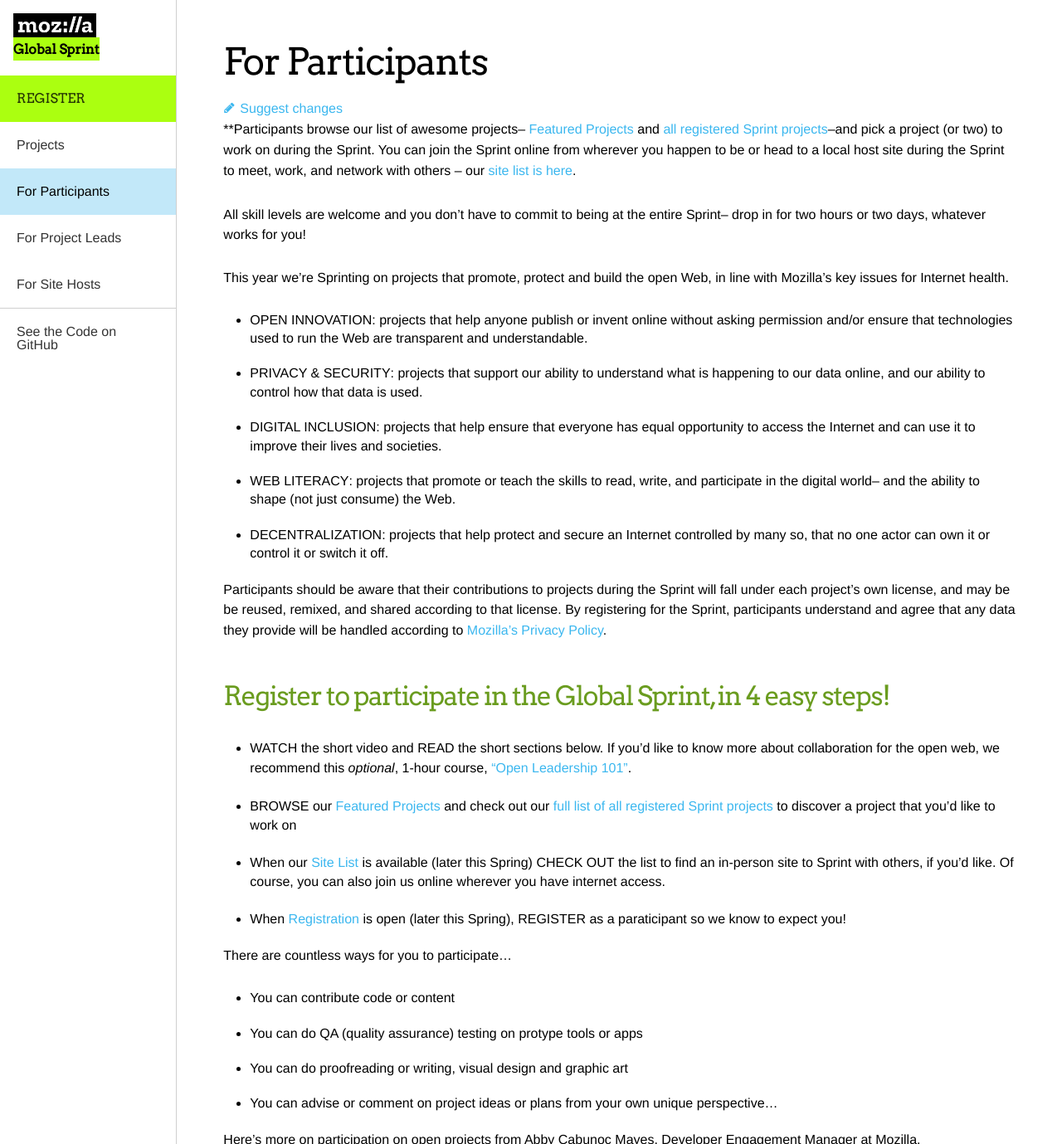
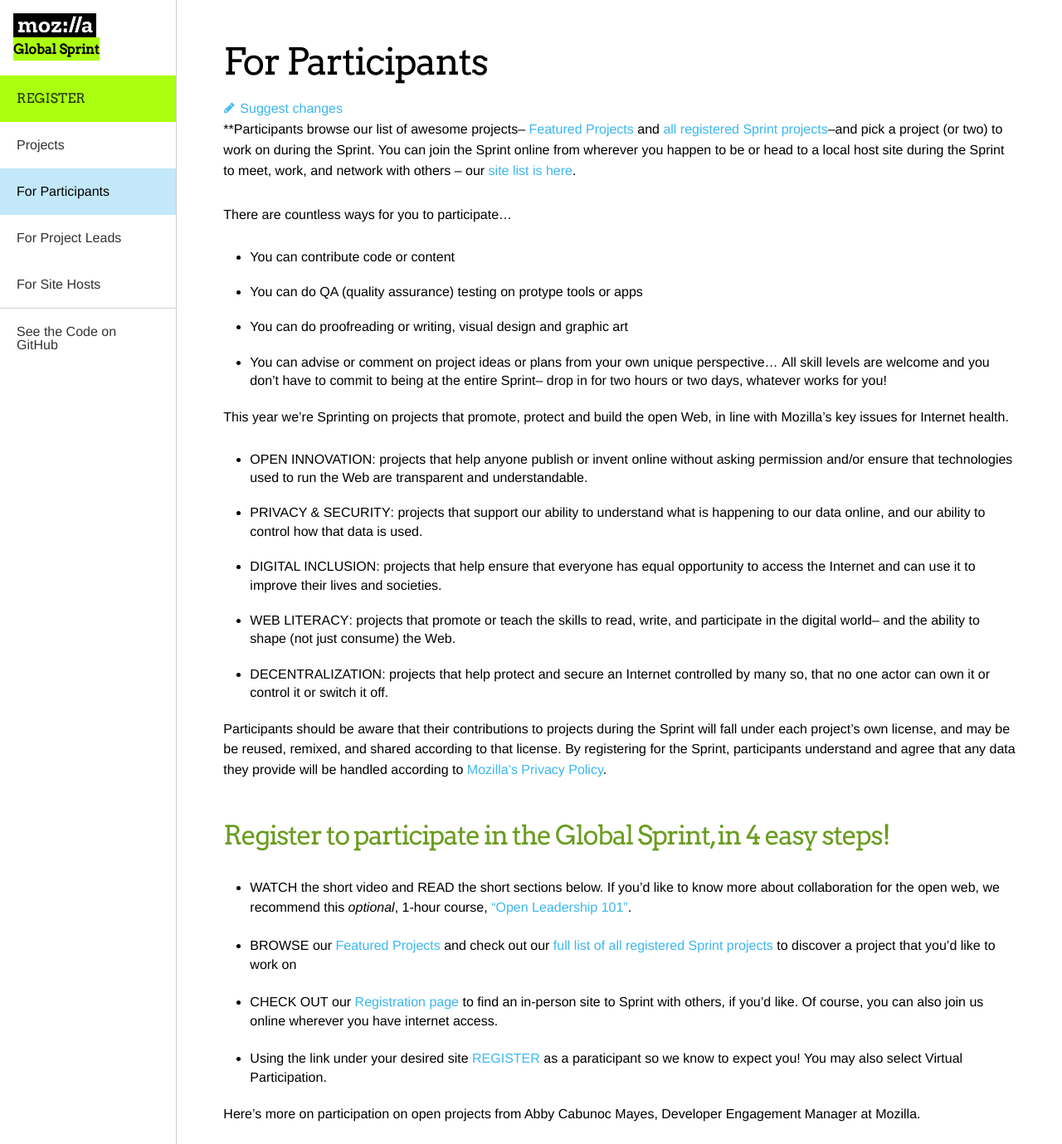
Before and after one commit to mozilla/global-sprint, a Jekyll site: the page built from _articles/participants.md, in a window 1280 px wide and 1400 px high, cut to the strip 0-1379 px from the top of the window. Shown: the whole strip at 83% size. Built offline with Jekyll 4.4.1, drawn with Linux system fonts in a browser that asks for light colours; comment, search, counter and statistics services are not loaded.

Commit message:
Update participants.md

```diff
--- a/_articles/participants.md
+++ b/_articles/participants.md
@@ -5,7 +5,13 @@ title: For Participants
 
 **Participants browse our list of awesome projects-- [Featured Projects](https://mozilla.github.io/global-sprint/projects/) and [all registered Sprint projects](https://github.com/mozilla/global-sprint/issues)--and pick a project (or two) to work on during the Sprint. You can join the Sprint online from wherever you happen to be or head to a local host site during the Sprint to meet, work, and network with others -- our [site list is here](https://mozilla.github.io/global-sprint/register/).
 
+There are countless ways for you to participate...
+* You can contribute code or content
+* You can do QA (quality assurance) testing on protype tools or apps
+* You can do proofreading or writing, visual design and graphic art
+* You can advise or comment on project ideas or plans from your own unique perspective...
 **All skill levels are welcome and you don't have to commit to being at the entire Sprint-- drop in for two hours or two days, whatever works for you!**
+
 
 This year we're Sprinting on projects that promote, protect and build the open Web, in line with Mozilla's key issues for Internet health.
 
@@ -21,14 +27,8 @@ Participants should be aware that their contributions to projects during the Spr
 
 * **WATCH** the short video and **READ** the short sections below. If you'd like to know more about collaboration for the open web, we recommend this *optional*, 1-hour course, ["Open Leadership 101"](https://mozilla.teachable.com/p/open-leadership-101).
 * **BROWSE** our [Featured Projects](https://mozilla.github.io/global-sprint/projects/) and check out our [full list of all registered Sprint projects](https://github.com/mozilla/global-sprint/issues) to discover a project that you'd like to work on
-* When our [Site List]() is available (later this Spring) **CHECK OUT** the list to find an in-person site to Sprint with others, if you'd like. Of course, you can also join us online wherever you have internet access.
-* When [Registration]() is open (later this Spring), **REGISTER** as a paraticipant so we know to expect you!
-
-There are countless ways for you to participate...
-* You can contribute code or content
-* You can do QA (quality assurance) testing on protype tools or apps
-* You can do proofreading or writing, visual design and graphic art
-* You can advise or comment on project ideas or plans from your own unique perspective...
+* **CHECK OUT** our [Registration page](https://mozilla.github.io/global-sprint/register/) to find an in-person site to Sprint with others, if you'd like. Of course, you can also join us online wherever you have internet access.
+* Using the link under your desired site [**REGISTER**](https://mozilla.github.io/global-sprint/register/) as a paraticipant so we know to expect you! You may also select Virtual Participation.
 
 Here's more on participation on open projects from Abby Cabunoc Mayes, Developer Engagement Manager at Mozilla.
 
```
